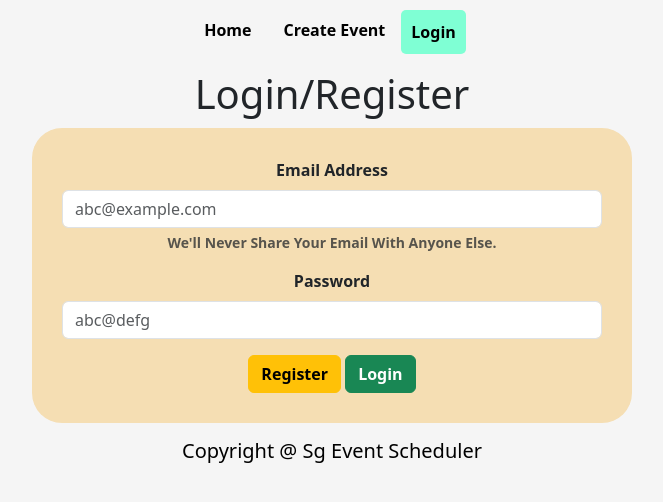
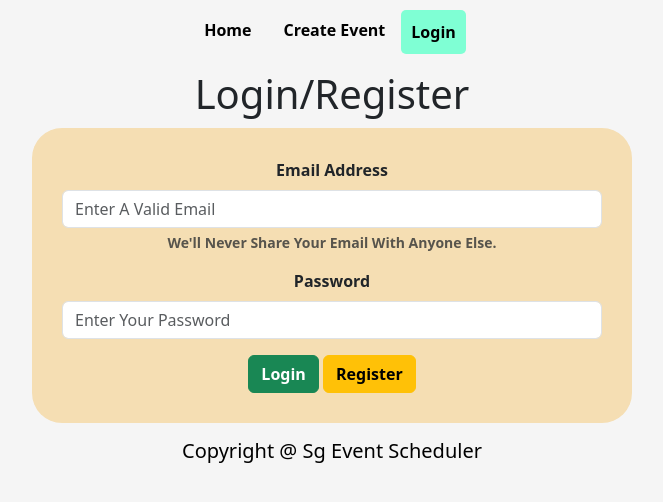
Before and after one commit to soumwadeep/Event-Calendar, a React (Vite) app: page /Login in a window 1280 px wide. Shown: the top 502 px of the page, without its empty margins (308-971 px from the left). Built offline with nearby package versions, Linux system fonts and the light colour scheme; no server answers.

Commit message:
Added checks

```diff
--- a/src/pages/CreateEvent.jsx
+++ b/src/pages/CreateEvent.jsx
@@ -1,6 +1,5 @@
 import { onAuthStateChanged } from "firebase/auth";
 import { useState, useEffect } from "react";
-import { useNavigate } from "react-router-dom";
 import Swal from "sweetalert2";
 import { auth } from "../components/FirebaseConfig";
 const CreateEvent = () => {
@@ -9,7 +8,6 @@ const CreateEvent = () => {
     document.description = "Create An Event With Event Scheduler";
   }, []);
 
-  const navigate = useNavigate();
   const [userEmail, setUserEmail] = useState("");
   onAuthStateChanged(auth, (user) => {
     if (user) {
@@ -20,7 +18,7 @@ const CreateEvent = () => {
         "Please Login To Create An Event.",
         "error"
       );
-      navigate("/Login");
+      window.location.replace("/Login");
     }
   });
 
--- a/src/pages/Login.jsx
+++ b/src/pages/Login.jsx
@@ -22,6 +22,9 @@ const Login = () => {
     e.preventDefault();
     setIsSigningUp(true);
     try {
+      if (email === "" && password === "") {
+        throw new Error("Please Fill All The Input Fields!");
+      }
       // Auth
       await createUserWithEmailAndPassword(auth, email, password);
       //   DB
@@ -31,7 +34,6 @@ const Login = () => {
         RegisteredAt: serverTimestamp(),
       };
       await setDoc(newUserRef, data);
-
       Swal.fire(
         "Signed Up Successfully!",
         `Welcome ${email} To Event Scheduler!`,
@@ -51,6 +53,9 @@ const Login = () => {
     e.preventDefault();
     setIsSigningIn(true);
     try {
+      if (email === "" && password === "") {
+        throw new Error("Please Fill All The Input Fields!");
+      }
       await signInWithEmailAndPassword(auth, email, password);
       Swal.fire(
         "Signed In Successfully!",
@@ -63,7 +68,7 @@ const Login = () => {
     } finally {
       setEmail("");
       setPassword("");
-      setIsSigningUp(false);
+      setIsSigningIn(false);
     }
   };
 
@@ -79,9 +84,9 @@ const Login = () => {
             <input
               type="email"
               className="form-control"
-              placeholder="abc@example.com"
-              aria-describedby="emailHelp"
+              placeholder="Enter A Valid Email"
               required
+              value={email}
               onChange={(e) => setEmail(e.target.value)}
             />
             <div id="emailHelp" className="form-text">
@@ -96,11 +101,21 @@ const Login = () => {
               type="password"
               minLength={8}
               className="form-control"
-              placeholder="abc@defg"
+              placeholder="Enter Your Password"
               required
+              value={password}
               onChange={(e) => setPassword(e.target.value)}
             />
           </div>
+          <button
+            type="submit"
+            className="btn btn-success fw-bold"
+            onClick={handleLogin}
+            disabled={isSigningIn}
+          >
+            {isSigningIn ? "Logging In..." : "Login"}
+          </button>
+          &nbsp;
           <button
             type="submit"
             className="btn btn-warning fw-bold"
@@ -109,15 +124,6 @@ const Login = () => {
           >
             {isSigningUp ? "Registering..." : "Register"}
           </button>
-          &nbsp;
-          <button
-            type="submit"
-            className="btn btn-success fw-bold"
-            onClick={handleLogin}
-            disabled={isSigningIn}
-          >
-            {isSigningIn ? "Logging In..." : "Login"}
-          </button>
         </form>
       </center>
     </div>
```
